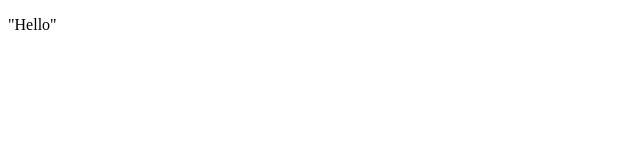
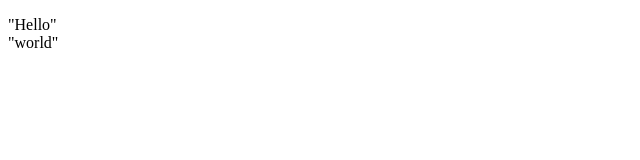
Before and after one commit to pranavithota/example, a plain HTML site: page index.html in a window 1280 px wide. Shown: the full height of the page, 0-640 px from the left. Drawn offline with Linux system fonts and the light colour scheme.

Commit message:
unknown developer

```diff
--- a/index.html
+++ b/index.html
@@ -9,6 +9,6 @@
 	<P>
 	</P>
 	<header>"Hello"</header>
-	<footer></footer>
+	<footer>"world"</footer>
 
 	</body>
```
